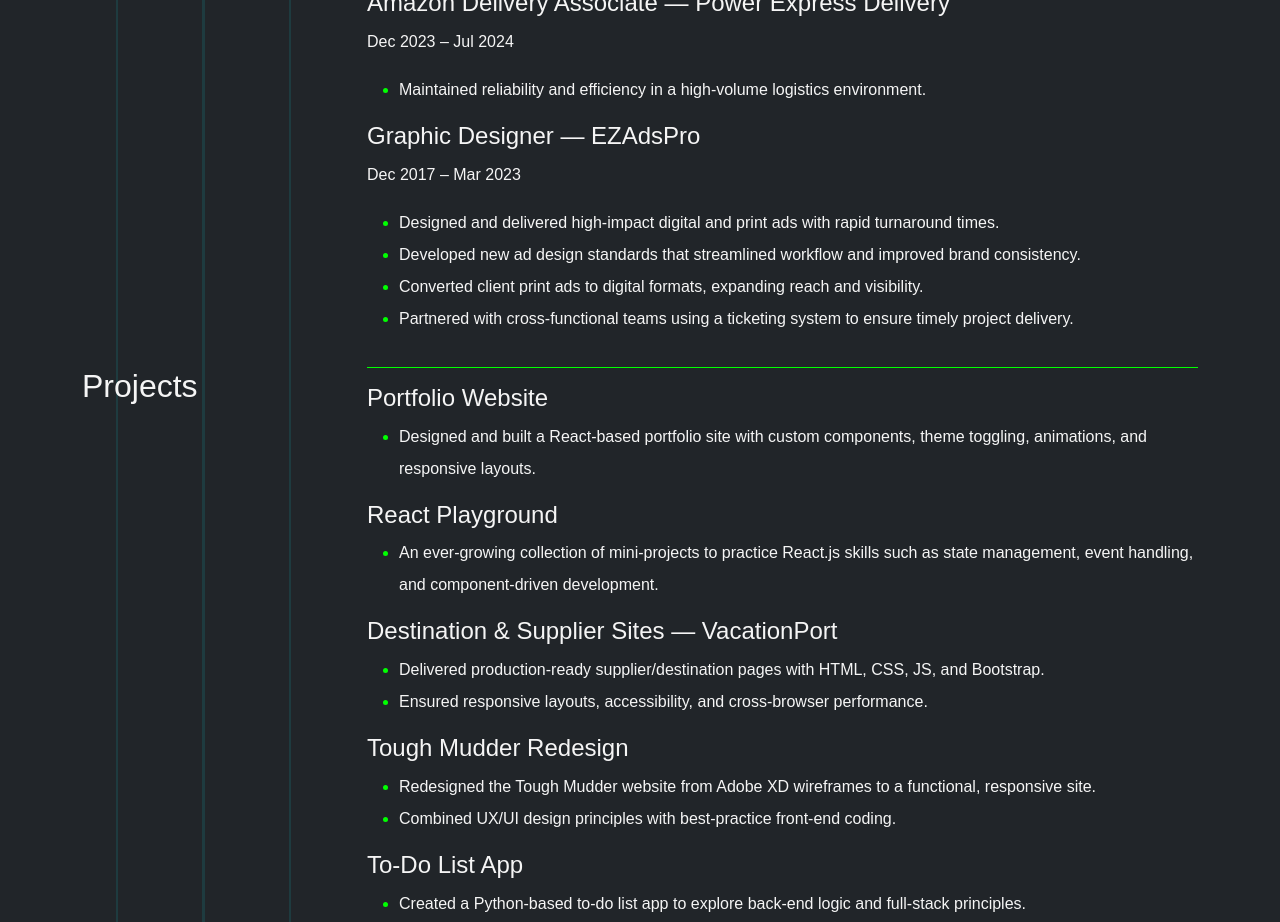
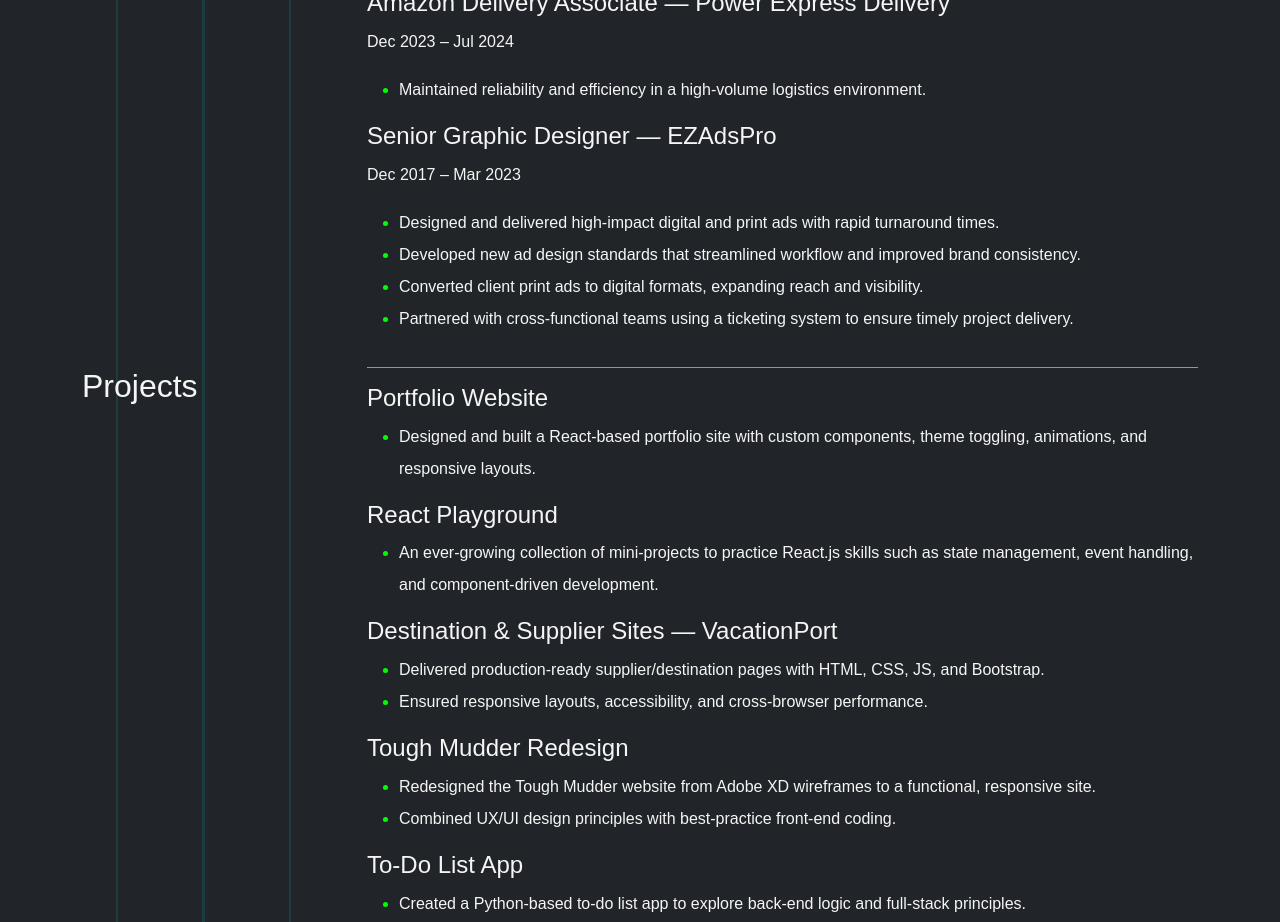
Before and after one commit to Bateeters/BrianTeetersPortfolio, a React (Vite) app in the folder portfolio/: page /about in a window 1280 px wide. Shown: the part 840-1762 px from the top of the page. Built offline with nearby package versions, Linux system fonts and the light colour scheme.

Commit message:
Updated About page

```diff
--- a/portfolio/src/js/resume.js
+++ b/portfolio/src/js/resume.js
@@ -27,7 +27,7 @@
       {
         company: "EZAdsPro",
         location: "Carmel, IN",
-        role: "Graphic Designer",
+        role: "Senior Graphic Designer",
         date: "Dec 2017 – Mar 2023",
         bullets: [
           "Designed and delivered high-impact digital and print ads with rapid turnaround times.",
```
